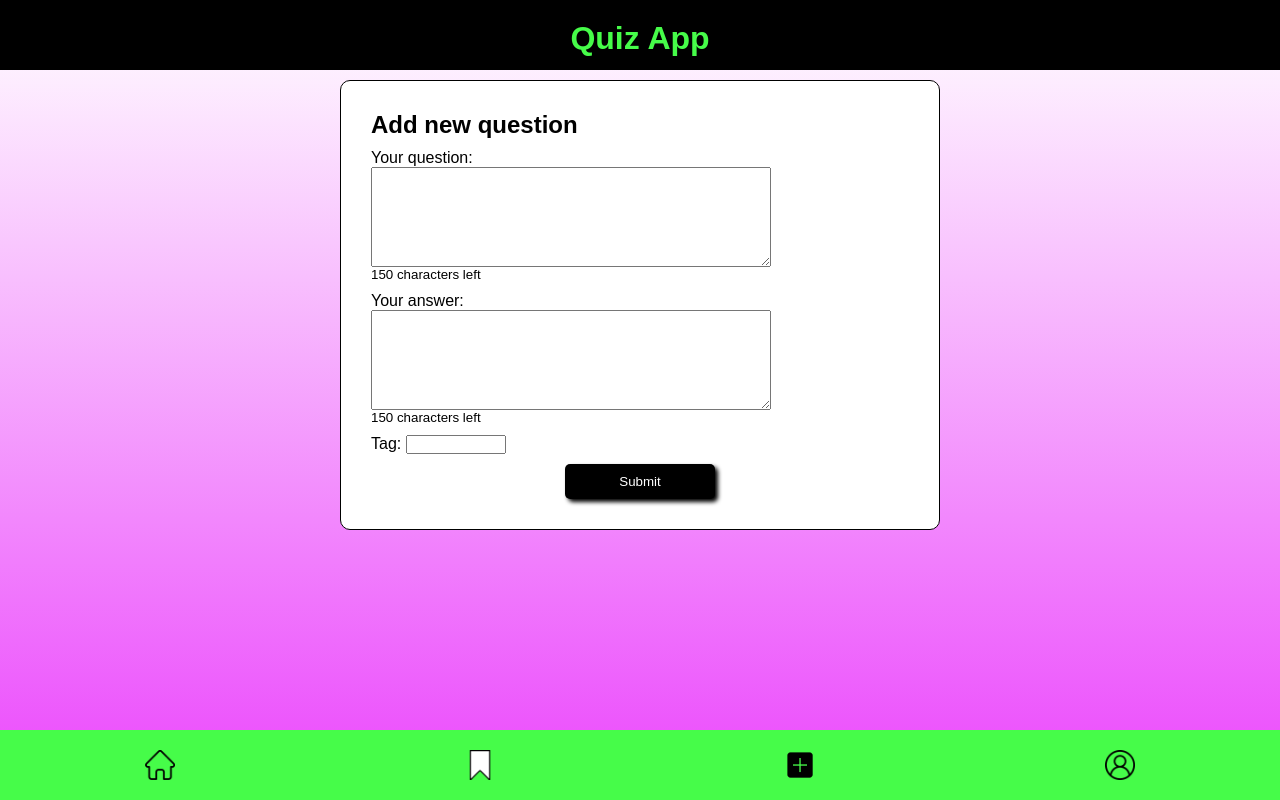
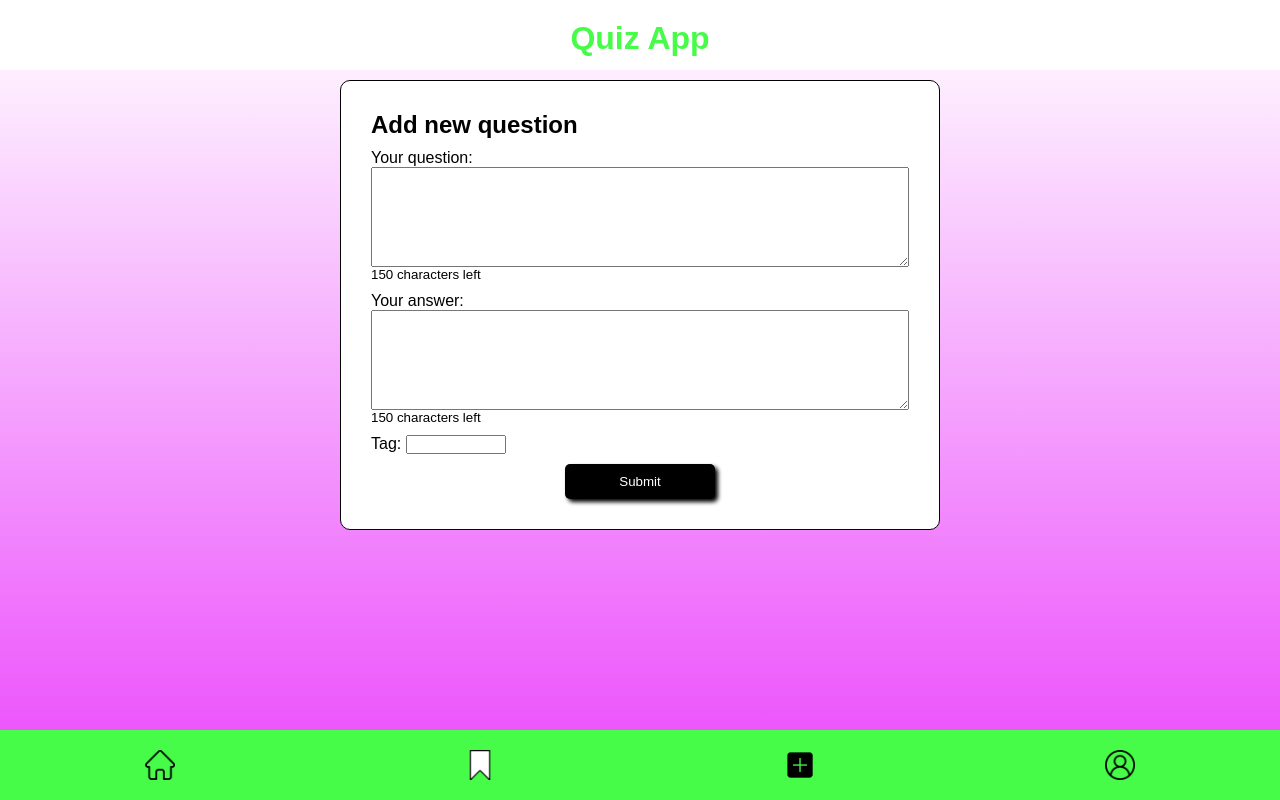
Before and after one commit to fadiktekin/quiz-app, a plain HTML site: page form.html in a window 1280 px wide. Drawn offline with Linux system fonts and the light colour scheme.

Commit message:
fix form textarea width

```diff
--- a/css/global.css
+++ b/css/global.css
@@ -71,7 +71,7 @@ header {
   text-align: center;
   font-size: 1rem;
   top: 0;
-  background-color: black;
+  background-color: white;
   padding: 20px;
   color: var(--bright-green);
 }
--- a/css/pages-form.css
+++ b/css/pages-form.css
@@ -3,7 +3,7 @@ form {
   color: black;
   display: flex;
   flex-direction: column;
-  align-items: flex-start;
+  align-items: stretch;
   gap: 10px;
   background-color: white;
   padding: 30px;
@@ -13,7 +13,6 @@ form {
 }
 
 textarea {
-  width: 400px;
   height: 100px;
   padding: 5px;
 }
```
